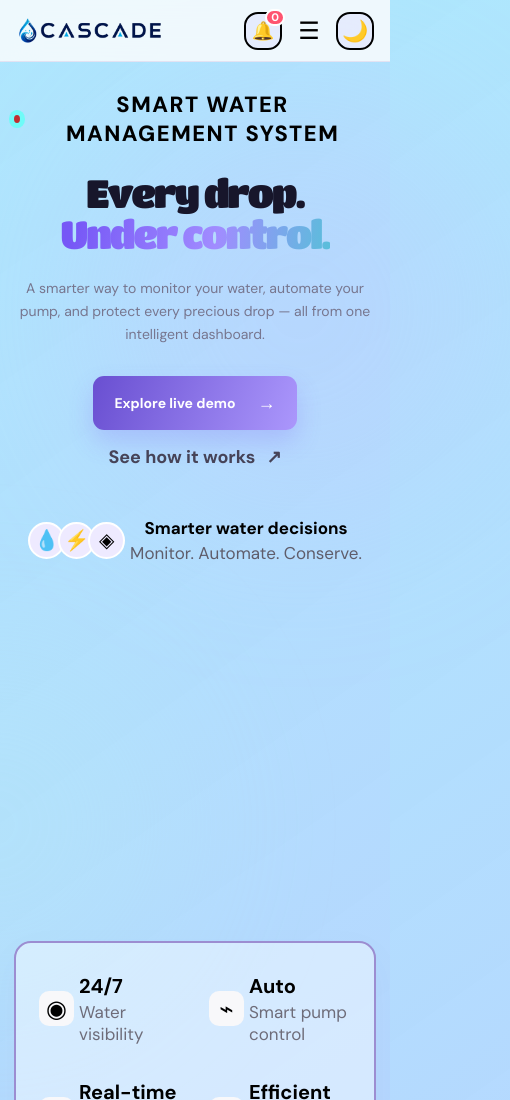
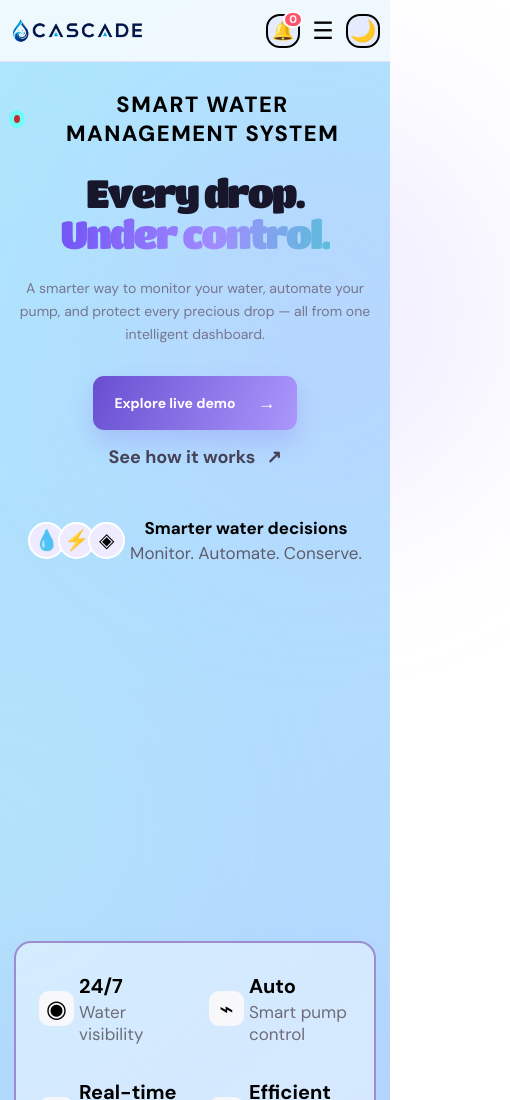
Before and after one commit to InverseDev/cascade, a plain HTML site: page index.html in a window 390 px wide. Shown: the top 1100 px of the page, 510 px wide, since content can reach past the window. Drawn offline with nearby package versions, Linux system fonts and the light colour scheme; no server answers.

Commit message:
Fix horizontal overflow and stabilize mobile header

```diff
--- a/cascade-responsive.css
+++ b/cascade-responsive.css
@@ -74,3 +74,71 @@ img,svg,video,canvas{max-width:100%}
 .history-nav-actions>*,.alarm-nav-actions>*{font-size:12px;padding-inline:8px}
 }
 @media(prefers-reduced-motion:reduce){*,*::before,*::after{scroll-behavior:auto!important;animation-duration:.01ms!important;animation-iteration-count:1!important;transition-duration:.01ms!important}}
+
+
+/* Final viewport containment + stable logo docking */
+html, body {
+  width: 100%;
+  max-width: 100%;
+  overflow-x: hidden !important;
+}
+body {
+  position: relative;
+  min-width: 0;
+}
+.page-glow {
+  position: fixed;
+  max-width: 100vw;
+  pointer-events: none;
+}
+main, header, footer, section, .section-wrap,
+.hero, .hero-copy, .hero-visual, .dashboard-section,
+.cascade-pricing, .cascade-footer {
+  min-width: 0;
+  max-width: 100%;
+}
+@media (max-width: 1024px) {
+  .site-header {
+    max-width: 100vw;
+    overflow: visible;
+  }
+  .site-header .brand {
+    flex: 1 1 0;
+    width: 0;
+    min-width: 0;
+  }
+  .site-header .brand-logo {
+    display: block;
+    width: auto;
+    max-width: min(38vw, 170px);
+    height: auto;
+    max-height: 34px;
+    object-fit: contain;
+  }
+  .site-header .notification-toggle,
+  .site-header .menu-toggle,
+  .site-header .theme-toggle {
+    flex: 0 0 38px;
+    width: 38px;
+    min-width: 38px;
+    height: 38px;
+    min-height: 38px;
+  }
+  .main, main > section {
+    width: 100%;
+    max-width: 100%;
+  }
+}
+@media (max-width: 420px) {
+  .site-header { gap: 6px; padding-inline: 10px; }
+  .site-header .brand-logo { max-width: min(36vw, 135px); }
+  .site-header .notification-toggle,
+  .site-header .menu-toggle,
+  .site-header .theme-toggle {
+    flex-basis: 34px;
+    width: 34px;
+    min-width: 34px;
+    height: 34px;
+    min-height: 34px;
+  }
+}
```
